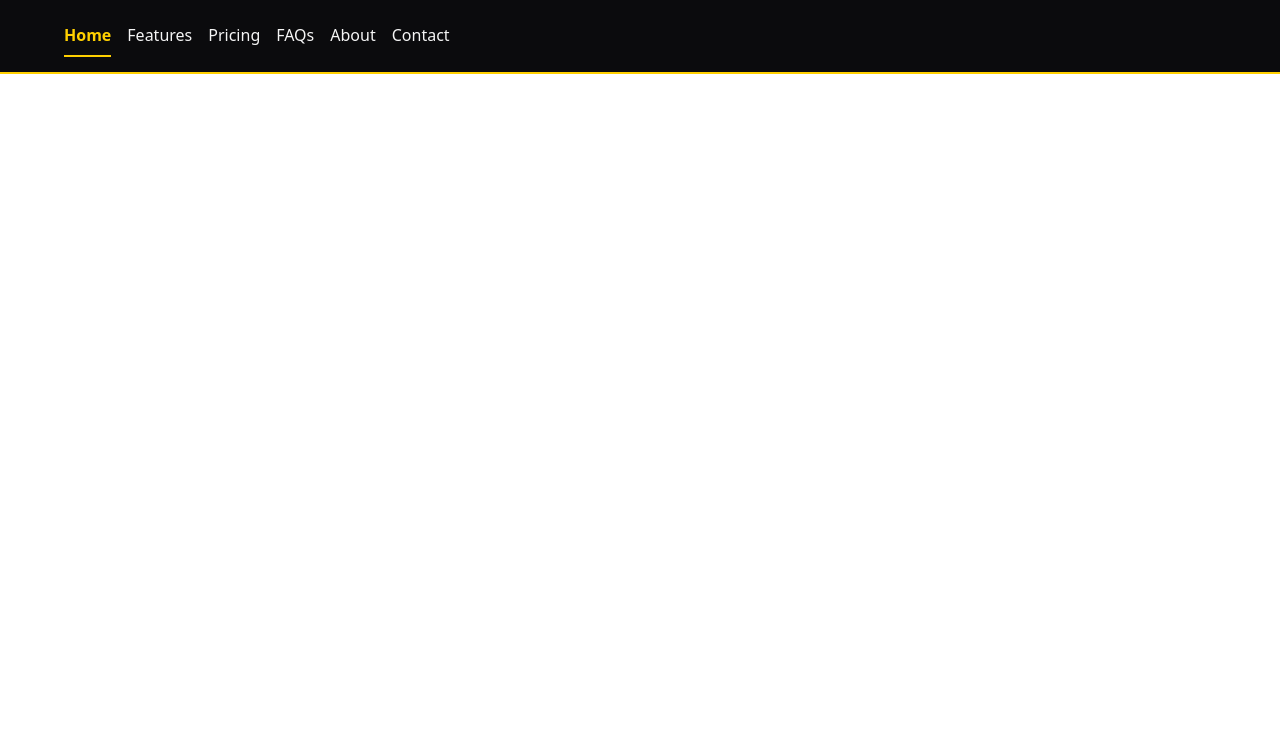
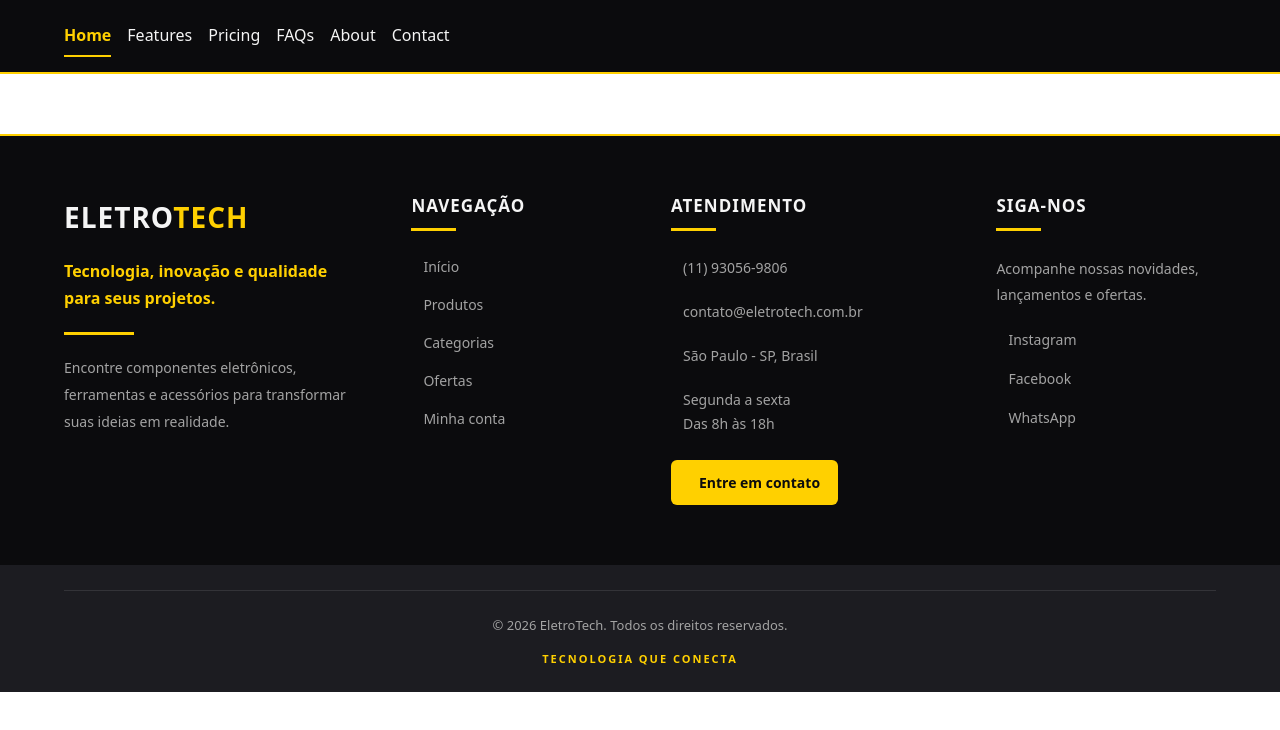
Before and after one commit to SilasP08/ATV_PFEND1_INDIVIDUAL, a Next.js app in the folder frontend/: page / in a window 1280 px wide. Shown: the top 730 px of the page. Built offline with nearby package versions, Linux system fonts and the light colour scheme.

Commit message:
Add footer component with styling and content for navigation, contact, and social links

```diff
--- a/frontend/src/app/globals.css
+++ b/frontend/src/app/globals.css
@@ -34,3 +34,214 @@ header .nav-underline .nav-link.active {
   color: #FFD000;
   border-bottom-color: #FFD000;
 }
+
+
+.footer {
+  background-color: var(--preto);
+  color: var(--branco);
+  border-top: 2px solid var(--amarelo);
+  margin-top: 60px;
+}
+
+/* ÁREA PRINCIPAL */
+.footer-main {
+  max-width: 1400px;
+  margin: 0 auto;
+  padding: 60px 5%;
+
+  display: grid;
+  grid-template-columns: 1.4fr 1fr 1.3fr 1fr;
+  gap: 40px;
+}
+
+/* SOBRE A LOJA */
+.logo-footer {
+  display: inline-block;
+  color: var(--branco);
+  font-size: 28px;
+  font-weight: bold;
+  letter-spacing: 1px;
+  text-decoration: none;
+  margin-bottom: 20px;
+}
+
+.logo-footer span {
+  color: var(--amarelo);
+}
+
+.logo-footer:hover {
+  color: var(--amarelo);
+}
+
+.slogan-footer {
+  color: var(--amarelo);
+  font-size: 16px;
+  font-weight: 600;
+  line-height: 1.7;
+}
+
+.footer-line {
+  width: 70px;
+  height: 3px;
+  background-color: var(--amarelo);
+  margin: 20px 0;
+}
+
+.txt-footer {
+  color: var(--cinza-medio);
+  font-size: 14px;
+  line-height: 1.9;
+}
+
+/* TÍTULOS DAS COLUNAS */
+.footer-column h2 {
+  color: var(--branco);
+  font-size: 17px;
+  font-weight: bold;
+  letter-spacing: 1px;
+  margin-bottom: 12px;
+}
+
+.footer-title-line {
+  width: 45px;
+  height: 3px;
+  background-color: var(--amarelo);
+  margin-bottom: 25px;
+}
+
+/* LINKS */
+.footer-links {
+  list-style: none;
+  padding: 0;
+  margin: 0;
+}
+
+.footer-links li {
+  margin-bottom: 17px;
+}
+
+.footer-links a,
+.social-list a {
+  display: flex;
+  align-items: center;
+  gap: 12px;
+
+  color: var(--cinza-medio);
+  text-decoration: none;
+  font-size: 14px;
+  transition: 0.3s ease;
+}
+
+.footer-links a i,
+.social-list a i {
+  color: var(--amarelo);
+  font-size: 18px;
+}
+
+.footer-links a:hover,
+.social-list a:hover {
+  color: var(--amarelo);
+  transform: translateX(5px);
+}
+
+/* INFORMAÇÕES DE ATENDIMENTO */
+.footer-info {
+  display: flex;
+  flex-direction: column;
+  gap: 20px;
+}
+
+.info-item {
+  display: flex;
+  align-items: flex-start;
+  gap: 12px;
+
+  color: var(--cinza-medio);
+  font-size: 14px;
+  line-height: 1.7;
+  overflow-wrap: anywhere;
+}
+
+.info-item i {
+  color: var(--amarelo);
+  font-size: 18px;
+  margin-top: 2px;
+}
+
+/* BOTÃO DE CONTATO */
+.footer-contact-btn {
+  display: inline-flex;
+  align-items: center;
+  justify-content: center;
+  gap: 10px;
+
+  margin-top: 25px;
+  padding: 12px 18px;
+
+  background-color: var(--amarelo);
+  color: var(--preto);
+
+  font-size: 14px;
+  font-weight: bold;
+  text-decoration: none;
+  border-radius: 6px;
+
+  transition: 0.3s ease;
+}
+
+.footer-contact-btn:hover {
+  background-color: var(--branco);
+  color: var(--preto);
+  transform: translateY(-3px);
+}
+
+/* REDES SOCIAIS */
+.social-description {
+  color: var(--cinza-medio);
+  font-size: 14px;
+  line-height: 1.8;
+  margin-bottom: 22px;
+}
+
+.social-list {
+  display: flex;
+  flex-direction: column;
+  gap: 18px;
+}
+
+/* PARTE INFERIOR */
+.footer-bottom {
+  background-color: var(--cinza-escuro);
+  text-align: center;
+  padding: 25px 5%;
+}
+
+.footer-bottom-line {
+  width: 100%;
+  max-width: 1200px;
+  height: 1px;
+  background-color: var(--borda);
+  margin: 0 auto 25px;
+}
+
+.footer-bottom p {
+  color: var(--cinza-medio);
+  font-size: 13px;
+  margin-bottom: 15px;
+}
+
+.footer-bottom-icons {
+  display: flex;
+  justify-content: center;
+  align-items: center;
+  gap: 12px;
+
+  color: var(--amarelo);
+  font-size: 11px;
+  font-weight: bold;
+  letter-spacing: 2px;
+}
+
+.footer-bottom-icons i {
+  font-size: 17px;
+}
--- a/frontend/src/app/layout.jsx
+++ b/frontend/src/app/layout.jsx
@@ -45,7 +45,155 @@ export default function RootLayout({ children }) {
             </ul>
           </div>
         </header>
-        {children}</body>
+        {children}
+
+        <footer class="footer">
+          <div class="footer-main">
+
+            <div class="footer-about">
+              <a href="index.php" class="logo-footer">
+                ELETRO<span>TECH</span>
+              </a>
+
+              <p class="slogan-footer">
+                Tecnologia, inovação e qualidade
+                <br/>
+                  para seus projetos.
+              </p>
+
+              <div class="footer-line"></div>
+
+              <p class="txt-footer">
+                Encontre componentes eletrônicos,
+                ferramentas e acessórios para transformar
+                suas ideias em realidade.
+              </p>
+            </div>
+
+            <div class="footer-column">
+              <h2>NAVEGAÇÃO</h2>
+              <div class="footer-title-line"></div>
+
+              <ul class="footer-links">
+                <li>
+                  <a href="index.php">
+                    <i class="bi bi-house-door"></i>
+                    Início
+                  </a>
+                </li>
+
+                <li>
+                  <a href="produtos.php">
+                    <i class="bi bi-cpu"></i>
+                    Produtos
+                  </a>
+                </li>
+
+                <li>
+                  <a href="categorias.php">
+                    <i class="bi bi-grid"></i>
+                    Categorias
+                  </a>
+                </li>
+
+                <li>
+                  <a href="ofertas.php">
+                    <i class="bi bi-tag"></i>
+                    Ofertas
+                  </a>
+                </li>
+
+                <li>
+                  <a href="minha-conta.php">
+                    <i class="bi bi-person"></i>
+                    Minha conta
+                  </a>
+                </li>
+              </ul>
+            </div>
+
+            <div class="footer-column">
+              <h2>ATENDIMENTO</h2>
+              <div class="footer-title-line"></div>
+
+              <div class="footer-info">
+                <div class="info-item">
+                  <i class="bi bi-telephone-fill"></i>
+                  <span>(11) 93056-9806</span>
+                </div>
+
+                <div class="info-item">
+                  <i class="bi bi-envelope-fill"></i>
+                  <span>contato@eletrotech.com.br</span>
+                </div>
+
+                <div class="info-item">
+                  <i class="bi bi-geo-alt-fill"></i>
+                  <span>São Paulo - SP, Brasil</span>
+                </div>
+
+                <div class="info-item">
+                  <i class="bi bi-clock-fill"></i>
+                  <span>
+                    Segunda a sexta
+                    <br/>
+                      Das 8h às 18h
+                  </span>
+                </div>
+              </div>
+
+              <a href="contato.php" class="footer-contact-btn">
+                <i class="bi bi-chat-dots"></i>
+                Entre em contato
+              </a>
+            </div>
+
+            <div class="footer-column">
+              <h2>SIGA-NOS</h2>
+              <div class="footer-title-line"></div>
+
+              <p class="social-description">
+                Acompanhe nossas novidades,
+                lançamentos e ofertas.
+              </p>
+
+              <div class="social-list">
+                <a href="#" aria-label="Instagram">
+                  <i class="bi bi-instagram"></i>
+                  <span>Instagram</span>
+                </a>
+
+                <a href="#" aria-label="Facebook">
+                  <i class="bi bi-facebook"></i>
+                  <span>Facebook</span>
+                </a>
+
+                <a href="#" aria-label="WhatsApp">
+                  <i class="bi bi-whatsapp"></i>
+                  <span>WhatsApp</span>
+                </a>
+              </div>
+            </div>
+
+          </div>
+
+          <div class="footer-bottom">
+            <div class="footer-bottom-line"></div>
+
+            <p>
+              &copy; 2026 EletroTech.
+              Todos os direitos reservados.
+            </p>
+
+            <div class="footer-bottom-icons">
+              <i class="bi bi-cpu"></i>
+              <span>TECNOLOGIA QUE CONECTA</span>
+              <i class="bi bi-lightning-charge-fill"></i>
+            </div>
+          </div>
+        </footer>
+
+      </body>
     </html>
   );
 }
```
